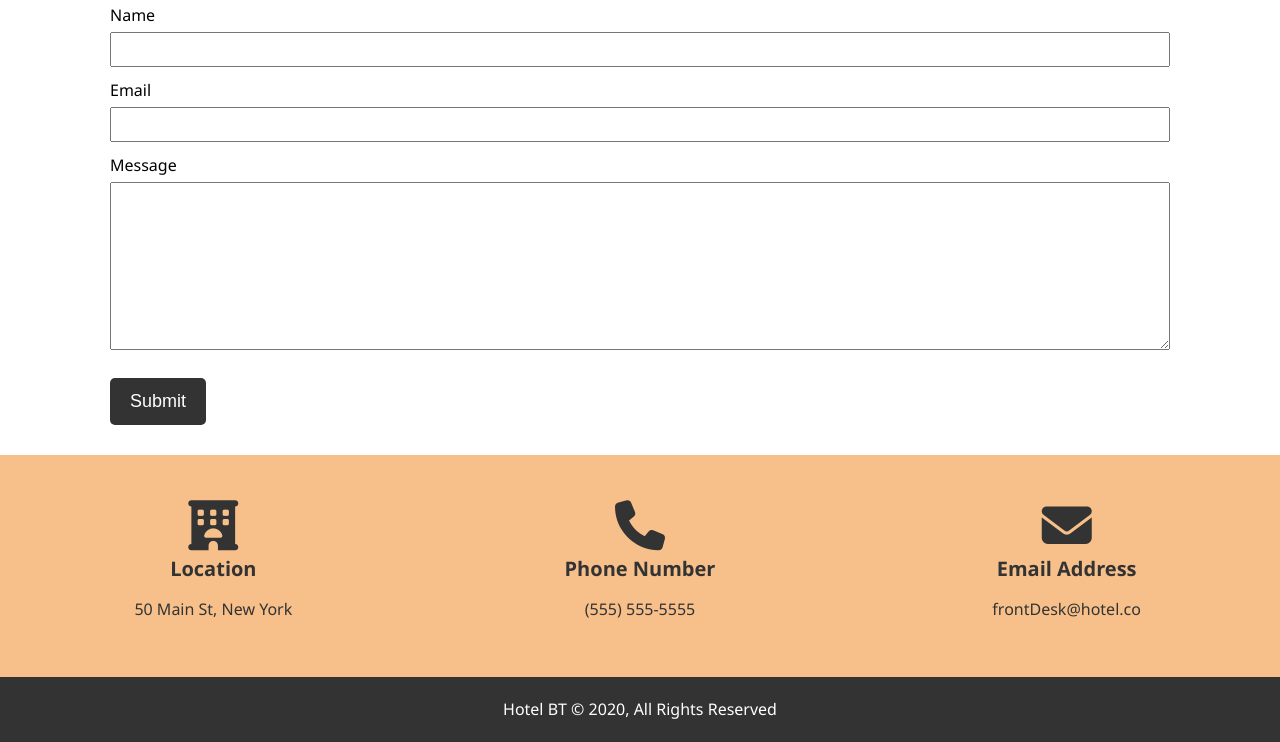
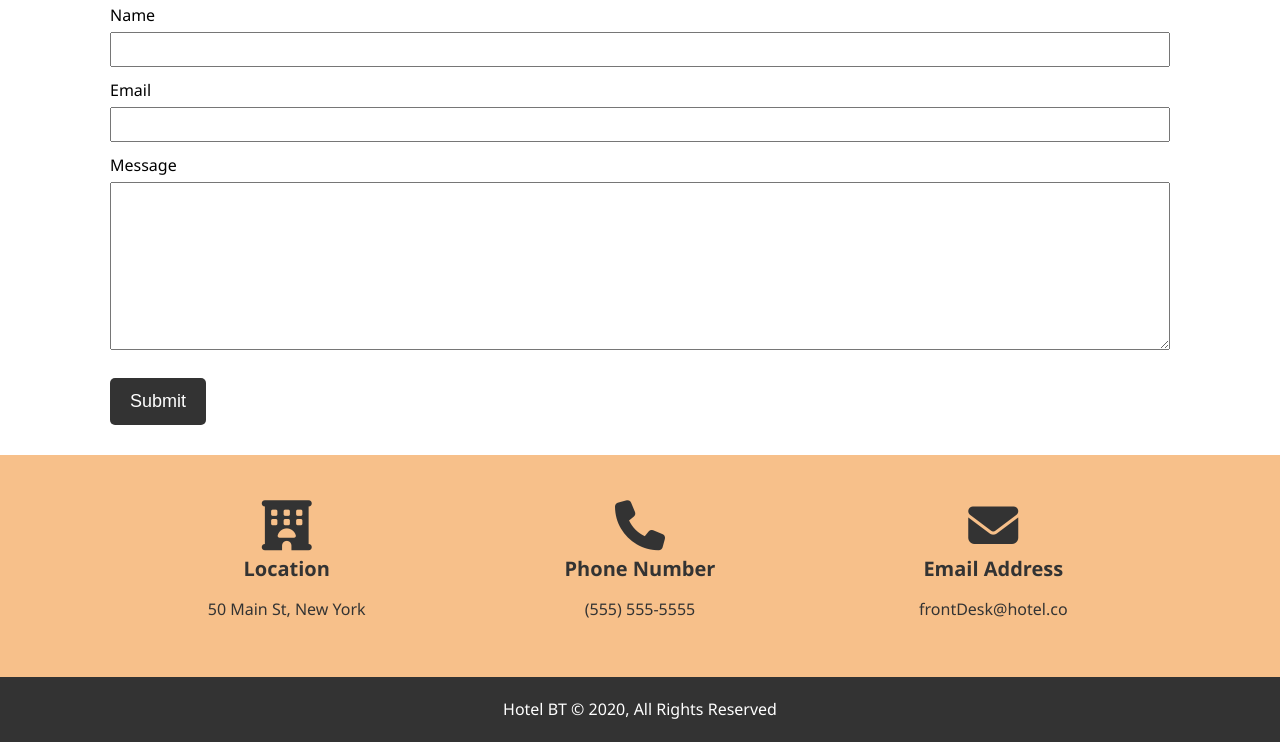
Before and after one commit to STomlinson1/Small-Websites, a website: page Hotel/v2/dist/pages/contact.html in a window 1280 px wide. Shown: the part 197-939 px from the top of the page. Drawn offline with Linux system fonts and the light colour scheme.

Commit message:
finished v2

```diff
--- a/Hotel/v2/dist/pages/contact.html
+++ b/Hotel/v2/dist/pages/contact.html
@@ -38,21 +38,23 @@
     </div>
   </div>
 
-  <div class="contact-icons">
-    <div class="box bg-primary">
+  <div class="contact-icons bg-primary">
+    <div class="container">
+      <div class="box">
         <i class="fas fa-hotel fa-5x"></i>
         <h3>Location</h3>
         <p>50 Main St, New York</p>
       </div>
-    <div class="box bg-primary">
+      <div class="box">
         <i class="fas fa-phone fa-5x"></i>
         <h3>Phone Number</h3>
         <p>(555) 555-5555</p>
       </div>
-    <div class="box bg-primary">
+      <div class="box">
         <i class="fas fa-envelope fa-5x"></i>
         <h3>Email Address</h3>
         <p>frontDesk@hotel.co</p>
+      </div>
     </div>
   </div>
 
```
Lines whose indentation alone changed are shown as unchanged.
